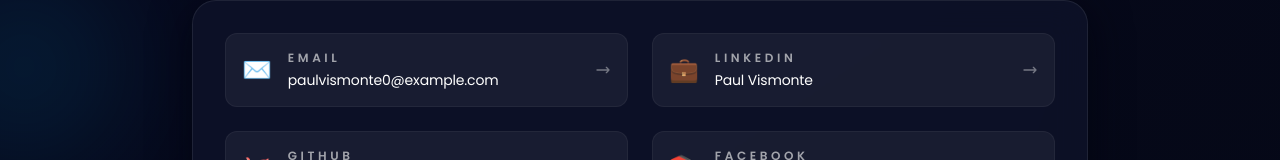
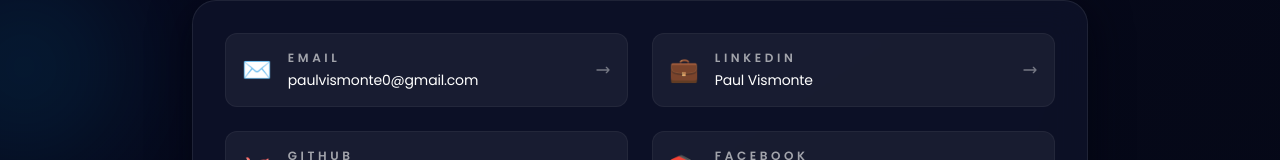
Before and after one commit to Paul-Vismonte/myPortfolio, a Next.js app: page / in a window 1280 px wide. Shown: the part 5676-5836 px from the top of the page. Built offline with nearby package versions, Linux system fonts and the light colour scheme.

Commit message:
updated email

```diff
--- a/app/components/Contact.jsx
+++ b/app/components/Contact.jsx
@@ -6,8 +6,8 @@ const contactInfo = [
   {
     icon: "✉️",
     label: "Email",
-    value: "paulvismonte0@example.com",
-    href: "mailto:paulvismonte0@example.com",
+    value: "paulvismonte0@gmail.com",
+    href: "https://mail.google.com/mail/?view=cm&fs=1&to=paulvismonte0@gmail.com",
   },
   {
     icon: "💼",
```
